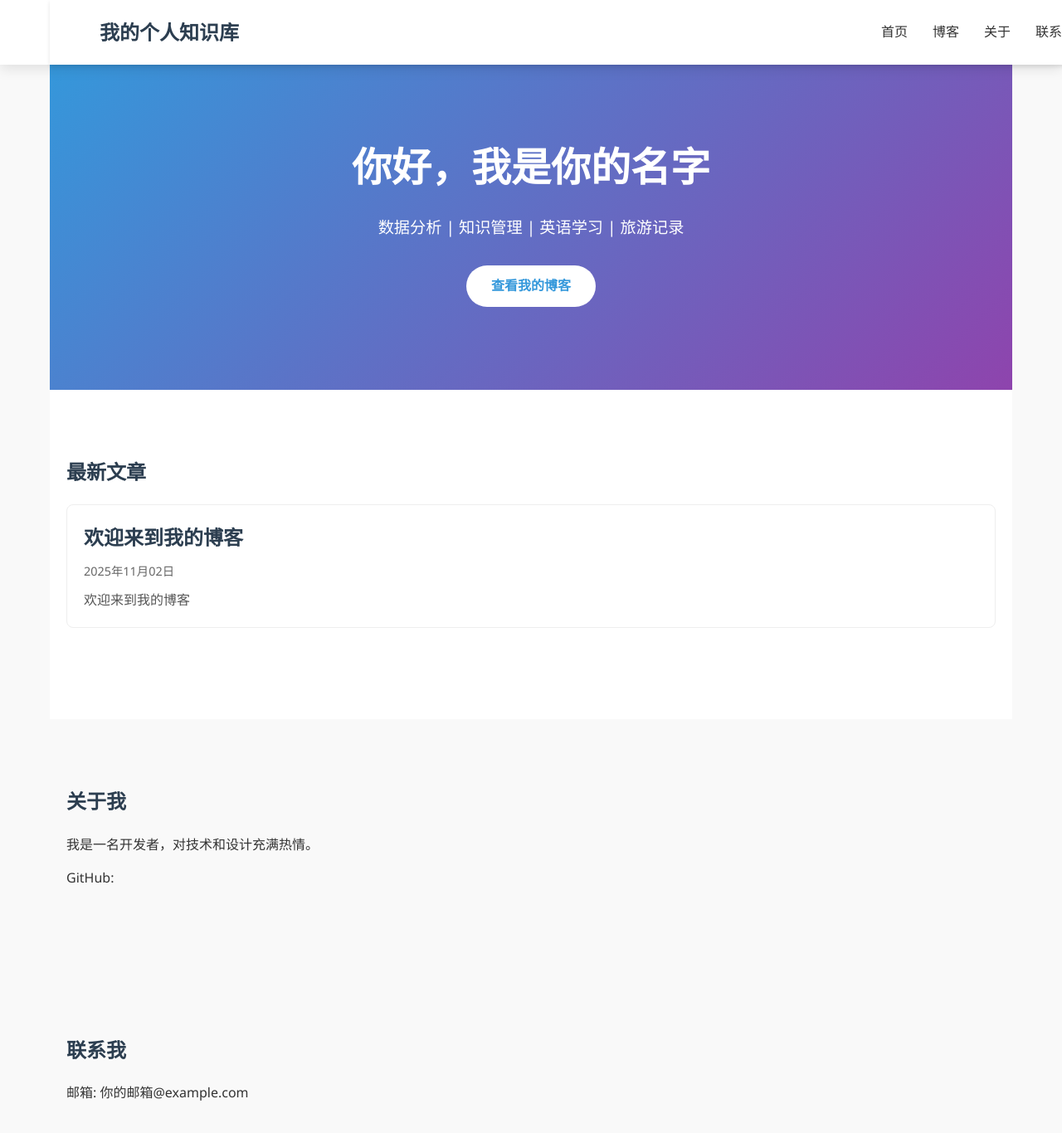
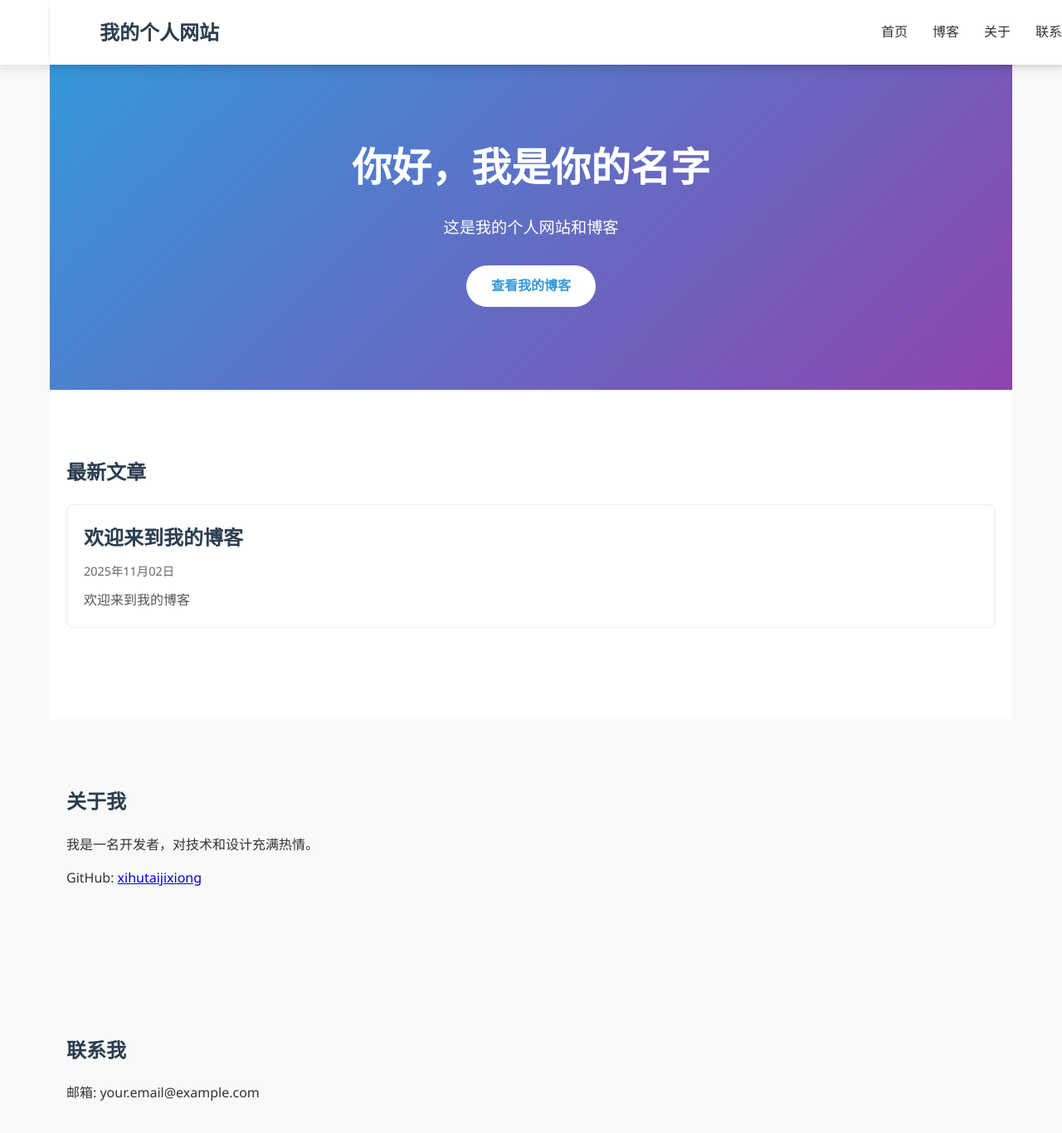
Before and after one commit to xihutaijixiong/xihutaijixiongv4.github.io, a Jekyll site: the page built from index.md, in a window 1280 px wide and 1400 px high, scrolled down 203 px. Shown: the top 1366 px of the window at 83% size. Built offline with Jekyll 4.4.1, drawn with Linux system fonts in a browser that asks for light colours.

Commit message:
Update _config.yml

```diff
--- a/_config.yml
+++ b/_config.yml
@@ -1,61 +1,31 @@
-# 网站基础信息
-title: "我的个人知识库"
-description: "数据分析 | 知识管理 | 英语学习 | 旅游记录"
+# 站点设置
+title: "我的个人网站"
+description: "这是我的个人网站和博客"
 baseurl: ""
 url: "https://xihutaijixiongv4.github.io"  # 替换为你的实际用户名
+github_username: xihutaijixiong
 
 # 构建设置
 markdown: kramdown
-permalink: pretty
-timezone: Asia/Shanghai
+permalink: /blog/:year/:month/:day/:title/
+plugins:
+  - jekyll-feed
 
-# 主题设置
-theme: jekyll-theme-cayman
-plugins:
-  - jekyll-sitemap
-  - jekyll-seo-tag
+# 构建输出
+destination: _site
 
 # 作者信息
 author:
   name: "你的名字"
-  email: "你的邮箱@example.com"
-  github: "你的GitHub用户名"
-
-# 默认页面配置
-defaults:
-  - scope:
-      path: ""
-      type: "pages"
-    values:
-      layout: "default"
-      show_toc: true
-
-  - scope:
-      path: "数据分析"
-    values:
-      category: "数据分析"
-      nav_order: 1
-
-  - scope:
-      path: "知识管理"
-    values:
-      category: "知识管理"
-      nav_order: 2
-
-  - scope:
-      path: "英语学习"
-    values:
-      category: "英语学习"
-      nav_order: 3
-
-  - scope:
-      path: "旅游记录"
-    values:
-      category: "旅游记录"
-      nav_order: 4
+  email: "your.email@example.com"
 
 # 排除文件
 exclude:
-  - README.md
   - Gemfile
   - Gemfile.lock
+  - node_modules
+  - vendor/
+
+# 包含文件
+include:
+  - .htaccess
```
